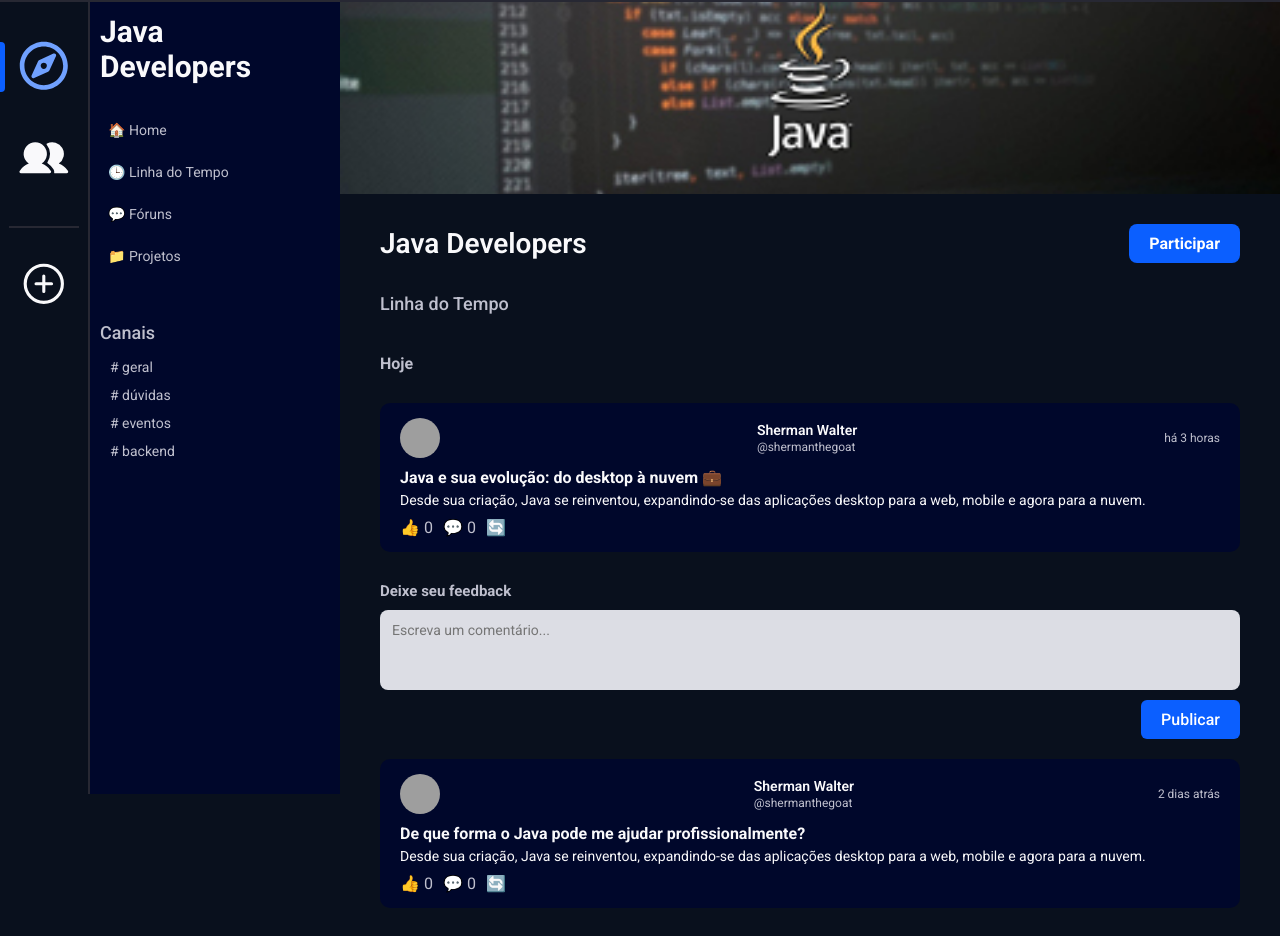
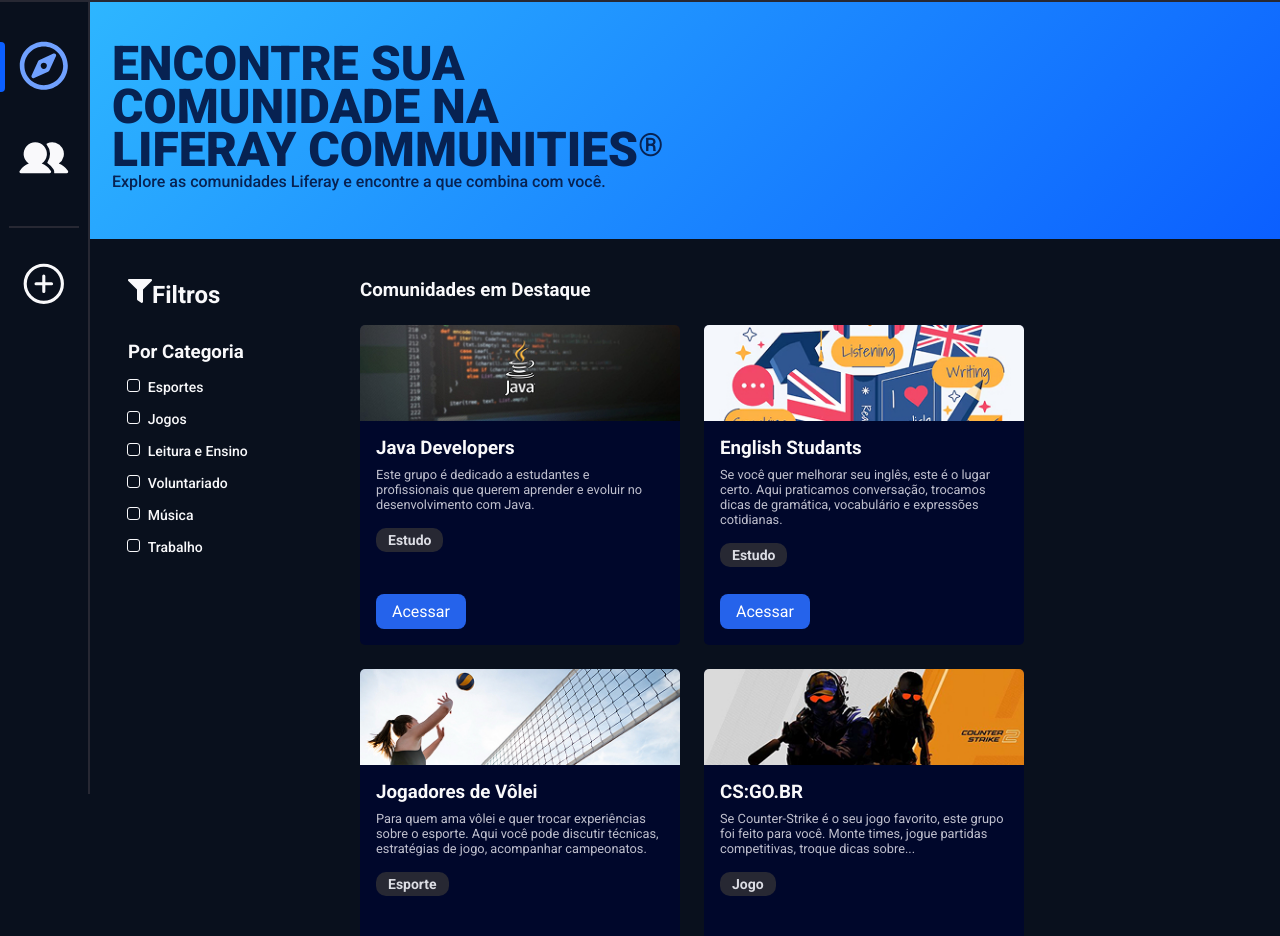
Before and after one commit to rhodrigo081/Liferay-Community, a React (Vite) app in the folder liferay-Community/: page / in a window 1280 px wide. Shown: the part 102-1038 px from the top of the page. Built offline with nearby package versions, Linux system fonts and the light colour scheme; grey boxes are pictures that could not be loaded.

Commit message:
Fiz a comunidade e o botão de acessar

```diff
--- a/liferay-Community/src/Router.tsx
+++ b/liferay-Community/src/Router.tsx
@@ -2,6 +2,9 @@
 import { Explore } from './pages/Explore/Explore.tsx'
 import { Friends } from './pages/Friends/Friends.tsx';
 import { DefaultLayout } from './layouts/DefaultLayout/index.tsx';
+import { CommunityView } from './components/CommunityView/CommunityView.tsx';
+import { CommunityDatailView } from './components/CommunityDatailView/CommunityDatailView.tsx';
+
 
 export function Router(){
     return(
@@ -9,6 +12,9 @@
             <Route path='/' element={<DefaultLayout />}>
             <Route path='/' element={<Explore />}/>
             <Route path='/amigos' element={<Friends />}/>
+            <Route path='/' element={<CommunityView />}/>
+            <Route path="/community/:communityId" element={<CommunityDatailView />} />
+            <Route path="/community/:communityId1" element={<CommunityDatailView />} />
             </Route>
         </Routes>
     );
--- a/liferay-Community/src/components/CommunityDatailView/CommunityDatailView.tsx
+++ b/liferay-Community/src/components/CommunityDatailView/CommunityDatailView.tsx
@@ -1,3 +1,4 @@
+import { useParams } from "react-router-dom";
 import {
   MainContainer,
   Banner,
@@ -23,12 +24,16 @@
   NavSection,
   NavItem,
   ChannelList,
-  ChannelItem
+  ChannelItem,
+  HR
 } from "./styles";
 
-import bannerImg from "../../assets/BannerJava.jpg";
+import bannerImg from "../../assets/java-community.svg";
 
-export function CommunityDetailView() {
+export function CommunityDatailView() {
+
+  const { communityId } = useParams();
+
   return (
     <MainContainer>
       <LayoutWrapper>
@@ -37,21 +42,9 @@
           <SidebarHeader>
             <h2>Java Developers</h2>
           </SidebarHeader>
+          <hr />
+          <SectionTitle>Agenda</SectionTitle>
 
-          <NavSection>
-            <NavItem>🏠 Home</NavItem>
-            <NavItem>🕒 Linha do Tempo</NavItem>
-            <NavItem>💬 Fóruns</NavItem>
-            <NavItem>📁 Projetos</NavItem>
-          </NavSection>
-
-          <SectionTitle>Canais</SectionTitle>
-          <ChannelList>
-            <ChannelItem># geral</ChannelItem>
-            <ChannelItem># dúvidas</ChannelItem>
-            <ChannelItem># eventos</ChannelItem>
-            <ChannelItem># backend</ChannelItem>
-          </ChannelList>
         </Sidebar>
 
         {/* Conteúdo principal */}
@@ -65,19 +58,15 @@
               <CommunityHeader>
                 <CommunityTitle>Java Developers</CommunityTitle>
                 <JoinButton>Participar</JoinButton>
+
               </CommunityHeader>
-
-              <SectionTitle>Linha do Tempo</SectionTitle>
+             <HR />
             </ForumContainer>
 
             <ChatPanel>
-              <div className="chatHeader">
-                <h3>Hoje</h3>
-              </div>
-
               <MessageContainer>
                 <MessageHeader>
-                  <img src="/avatar.jpg" alt="Avatar" className="avatar" />
+                  <img src="/src/assets/user-image.svg" />
                   <MessageAuthor>
                     Sherman Walter<br />
                     <span>@shermanthegoat</span>
@@ -97,9 +86,8 @@
                   <button>💬 0</button>
                   <button>🔄</button>
                 </MessageInteractions>
-              </MessageContainer>
 
-              <div className="feedback-section">
+               <div className="feedback-section">
                 <h4>Deixe seu feedback</h4>
                 <MessageInput>
                   <CommentArea placeholder="Escreva um comentário..." />
@@ -107,12 +95,14 @@
                 </MessageInput>
               </div>
 
+              </MessageContainer>
+
               <MessageContainer>
                 <MessageHeader>
-                  <img src="/avatar.jpg" alt="Avatar" className="avatar" />
+                  <img src="/src/assets/user-image.svg"/>
                   <MessageAuthor>
-                    Sherman Walter<br />
-                    <span>@shermanthegoat</span>
+                    Victor Gabriel<br />
+                    <span>@VictorGabriel</span>
                   </MessageAuthor>
                   <MessageTimestamp>2 dias atrás</MessageTimestamp>
                 </MessageHeader>
@@ -129,6 +119,14 @@
                   <button>💬 0</button>
                   <button>🔄</button>
                 </MessageInteractions>
+
+                 <div className="feedback-section">
+                <h4>Deixe seu feedback</h4>
+                <MessageInput>
+                  <CommentArea placeholder="Escreva um comentário..." />
+                  <SendButton>Publicar</SendButton>
+                </MessageInput>
+              </div>
               </MessageContainer>
             </ChatPanel>
           </Content>
--- a/liferay-Community/src/components/CommunityDatailView/styles.ts
+++ b/liferay-Community/src/components/CommunityDatailView/styles.ts
@@ -2,6 +2,7 @@
 
 /* Layout base */
 export const MainContainer = styled.div`
+  padding: 104px 0px 0px 90px;
   background-color: ${({ theme }) => theme.background};
   color: ${({ theme }) => theme.text};
   min-height: 100vh;
@@ -14,12 +15,28 @@
 
 /* Sidebar */
 export const Sidebar = styled.aside`
-  width: 260px;
+  width: 12rem;
   background-color: ${({ theme }) => theme.communityCard.background};
   padding: 20px;
   display: flex;
   flex-direction: column;
-  height: 100vh;
+  height: auto;
+
+ hr {
+    position: relative;
+    border: 1px solid ${(props) => props.theme.border};
+    width: auto;
+  }
+
+`;
+
+export const HR = styled.hr`
+    margin-top: 15px;
+    position: relative;
+    border: 1px solid ${(props) => props.theme.border};
+    width: auto;
+
+
 `;
 
 export const SidebarHeader = styled.div`
@@ -76,6 +93,7 @@
   width: 100%;
   height: 200px;
   overflow: hidden;
+  border-radius: 10px;
 
   img {
     width: 100%;
@@ -95,6 +113,12 @@
   display: flex;
   justify-content: space-between;
   align-items: center;
+
+   hr {
+    position: relative;
+    border: 1px solid ${(props) => props.theme.border};
+    width: auto;
+  }
 `;
 
 export const CommunityTitle = styled.h1`
@@ -122,12 +146,15 @@
 `;
 
 export const SectionTitle = styled.h2`
-  font-size: 18px;
+  font-size: 1.5rem;
   font-weight: 500;
   color: ${({ theme }) => theme.lightText};
   margin-top: 30px;
   margin-bottom: 10px;
+  margin-left: auto;
+  margin-right: auto;
 `;
+
 
 /* Painel de mensagens */
 export const ChatPanel = styled.div`
@@ -169,6 +196,8 @@
 `;
 
 export const MessageAuthor = styled.div`
+  width: 100%;
+  margin-left: 10px;
   font-weight: 600;
   font-size: 14px;
   color: ${({ theme }) => theme.name};
@@ -181,6 +210,7 @@
 `;
 
 export const MessageTimestamp = styled.span`
+  width: 10%;
   font-size: 12px;
   color: ${({ theme }) => theme.lightText};
 `;
--- a/liferay-Community/src/components/CommunityView/CommunityView.tsx
+++ b/liferay-Community/src/components/CommunityView/CommunityView.tsx
@@ -9,19 +9,30 @@
   CardBanner,
   CardContent
 } from "./styles";
+import { useNavigate } from "react-router-dom";
 
 export function CommunityView() {
+    const navigate = useNavigate();
+
+      const handleAccessCommunity = (communityId) => {
+    navigate(`/community/${communityId}`);
+  };
+
+    const handleAccessCommunity1 = (communityId1) => {
+    navigate(`/community/${communityId1}`);
+  };
+
   return (
     <CardsContainer>
       <Card>
         <CardBanner>
-          <img src="/src/assets/BannerJava.jpg" />
+          <img src="/src/assets/BannerJava.jpg"  />
         </CardBanner>
         <CardContent>
           <CardTitle>Java Developers</CardTitle>
           <CardDescription>Este grupo é dedicado a estudantes e profissionais que querem aprender e evoluir no desenvolvimento com Java. </CardDescription>
-         <WorkBadge>Trabalho</WorkBadge>
-          <CardButton>Acessar</CardButton>
+         <WorkBadge>Estudo</WorkBadge>
+          <CardButton onClick={() => handleAccessCommunity("java-developers")}>Acessar</CardButton>
         </CardContent>
       </Card>
 
@@ -32,7 +43,7 @@
         <CardContent>
           <CardTitle>English Studants</CardTitle>
           <CardDescription>Se você quer melhorar seu inglês, este é o lugar certo. Aqui praticamos conversação, trocamos dicas de gramática, vocabulário e expressões cotidianas.</CardDescription>
-          <WorkBadge>Trabalho</WorkBadge>
+          <WorkBadge>Estudo</WorkBadge>
           <CardButton>Acessar</CardButton>
         </CardContent>
       </Card>
@@ -45,7 +56,7 @@
           <CardTitle>Jogadores de Vôlei </CardTitle>
           <CardDescription>Para quem ama vôlei e quer trocar experiências sobre o esporte. Aqui você pode discutir técnicas, estratégias de jogo, acompanhar campeonatos.</CardDescription>
           <WorkBadge>Esporte</WorkBadge>
-          <CardButton>Acessar</CardButton>
+          <CardButton  onClick={() => handleAccessCommunity1("volei-players")}>Acessar</CardButton>
         </CardContent>
       </Card>
 
@@ -56,7 +67,7 @@
         <CardContent>
           <CardTitle>CS:GO.BR</CardTitle>
           <CardDescription>Se Counter-Strike é o seu jogo favorito, este grupo foi feito para você. Monte times, jogue partidas competitivas, troque dicas sobre...</CardDescription>
-          <WorkBadge>Trabalho</WorkBadge>
+          <WorkBadge>Jogo</WorkBadge>
           <CardButton>Acessar</CardButton>
         </CardContent>
       </Card>
@@ -68,7 +79,7 @@
         <CardContent>
           <CardTitle>Boleiros</CardTitle>
           <CardDescription>Se futebol é a sua paixão, este grupo é para você. Aqui falamos sobre partidas, lances memoráveis, organizamos jogos entre os...</CardDescription>
-          <WorkBadge>Trabalho</WorkBadge>
+          <WorkBadge>Esporte</WorkBadge>
           <CardButton>Acessar</CardButton>
         </CardContent>
       </Card>
@@ -80,7 +91,7 @@
         <CardContent>
           <CardTitle>Leitores de Plantão</CardTitle>
           <CardDescription>Um espaço para quem ama livros e quer trocar experiências sobre literatura. Compartilhe indicações de livros, participe de discussões.</CardDescription>
-          <WorkBadge>Trabalho</WorkBadge>
+          <WorkBadge>Conversa</WorkBadge>
           <CardButton>Acessar</CardButton>
         </CardContent>
       </Card>
@@ -92,7 +103,7 @@
         <CardContent>
           <CardTitle>FIFA Club</CardTitle>
           <CardDescription>Para quem é fã de FIFA e quer se conectar com outros jogadores. Organize partidas, participe de ligas e campeonatos, compartilhe estratégias e.</CardDescription>
-          <WorkBadge>Trabalho</WorkBadge>
+          <WorkBadge>Jogo</WorkBadge>
           <CardButton>Acessar</CardButton>
         </CardContent>
       </Card>
@@ -104,7 +115,7 @@
         <CardContent>
           <CardTitle>Pais de Pet</CardTitle>
           <CardDescription>Se você considera seu pet parte da família, este grupo é para você. Aqui você pode compartilhar fotos, trocar experiências, tirar dúvidas sobre...</CardDescription>
-          <WorkBadge>Trabalho</WorkBadge>
+          <WorkBadge>Conversa</WorkBadge>
           <CardButton>Acessar</CardButton>
         </CardContent>
       </Card>
--- a/liferay-Community/src/components/CommunityView/styles.ts
+++ b/liferay-Community/src/components/CommunityView/styles.ts
@@ -63,7 +63,7 @@
   margin-bottom: 1rem;
 `;
 
-export const CardButton = styled.button`
+export const  CardButton = styled.button`
   padding: 0.5rem 1rem;
   background-color: ${(props) => props.theme.button?.background || '#2563eb'};
   color: ${(props) => props.theme.button?.text || 'white'};
--- a/liferay-Community/src/pages/Explore/Explore.tsx
+++ b/liferay-Community/src/pages/Explore/Explore.tsx
@@ -11,23 +11,25 @@
 
   return (
     <ExploreContainer>
-      {/* <Banner />
+        <Banner />
 
       <Main>
         <Container>
           <Filter />
         </Container>
-        <Container> */}
-          {/* <h3>Comunidades em Destaque</h3>
+        <Container>
+          <h3>Comunidades em Destaque</h3>
           <CommunitySection
             cards={communities}
             onJoinCommunity={handleJoinCommunityUpdate}
           />
-          <CommunityView /> */}
-          <CommunityDetailView/>
-        {/* </Container> */}
 
-      {/* </Main> */}
+          <CommunityView />
+
+         </Container>
+
+      </Main>
+      {/* <CommunityDetailView/>   */}
     </ExploreContainer>
   );
 }
```
